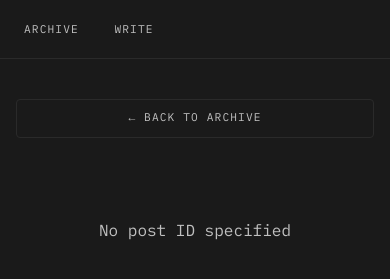
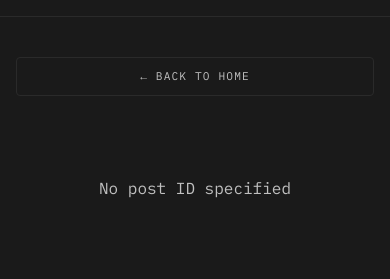
Before and after one commit to SilvioMartino/colinarchive, a website: page public/post.html in a window 390 px wide. Shown: the part 35-314 px from the top of the page. Drawn offline with nearby package versions, Linux system fonts and the light colour scheme.

Commit message:
Update post.html

```diff
--- a/public/post.html
+++ b/public/post.html
@@ -6,7 +6,6 @@
   <meta name="viewport" content="width=device-width, initial-scale=1.0">
 
   <link rel="preconnect" href="https://fonts.googleapis.com">
-  <!-- Added Caveat and Libre Baskerville for type-specific fonts -->
   <link href="https://fonts.googleapis.com/css2?family=Crimson+Text:wght@400;600&family=IBM+Plex+Mono:wght@400;500&family=Caveat:wght@400;600&family=Libre+Baskerville:wght@400;700&display=swap" rel="stylesheet">
 
   <script src="https://cdn.jsdelivr.net/npm/@supabase/supabase-js@2"></script>
@@ -17,7 +16,7 @@
       --bg: #0d0d0d;
       --paper: #1a1a1a;
       --fg: #e8e8e8;
-      --muted: #c0c0c0;        /* slightly brighter for better contrast */
+      --muted: #c0c0c0;
       --border: #2a2a2a;
       --accent: #e8e8e8;
       --highlight: #1f1f1f;
@@ -38,14 +37,14 @@
     }
 
     body {
-      background: var(--paper);  /* solid dark paper color, no texture */
+      background: var(--paper);
       color: var(--fg);
       font-family: var(--serif);
       min-height: 100vh;
       line-height: 1.6;
     }
 
-    /* ----- NAVBAR (matches archive page header exactly) ----- */
+    /* ----- NAVBAR (only logo linking to index) ----- */
     nav {
       background: var(--paper);
       border-bottom: 1px solid var(--border);
@@ -81,20 +80,7 @@
       51%, 100% { opacity: 0; }
     }
 
-    .links a {
-      font-family: var(--mono);
-      font-size: 0.7rem;
-      margin-left: 2rem;
-      text-decoration: none;
-      color: var(--muted);
-      text-transform: uppercase;
-      letter-spacing: 0.1em;
-      transition: color 0.3s;
-    }
-
-    .links a:hover {
-      color: var(--blue);
-    }
+    /* No extra links – just the logo */
 
     /* ----- MAIN CONTENT (full width, no boxes) ----- */
     .wrapper {
@@ -105,7 +91,7 @@
       z-index: 2;
     }
 
-    /* Back link – styled like archive's "Load more" button */
+    /* Back link – now goes to index */
     .back-link {
       margin-bottom: 2rem;
     }
@@ -144,7 +130,7 @@
     }
     .type-notes .title {
       font-family: var(--hand);
-      font-size: 2rem; /* slightly larger to match handwritten feel */
+      font-size: 2rem;
     }
 
     .title {
@@ -201,7 +187,6 @@
       color: var(--fg);
     }
 
-    /* Cover image (if any) */
     .hero-image {
       width: 100%;
       max-height: 400px;
@@ -211,7 +196,6 @@
       border: 1px solid var(--border);
     }
 
-    /* Paid entry – minimal distinction */
     .locked {
       text-align: center;
       padding: 3rem 2rem;
@@ -261,13 +245,6 @@
     @media (max-width: 700px) {
       nav {
         padding: 1rem 1.5rem;
-        flex-direction: column;
-        align-items: flex-start;
-        gap: 1rem;
-      }
-      .links a {
-        margin-left: 0;
-        margin-right: 2rem;
       }
       .wrapper {
         padding: 0 1rem;
@@ -299,16 +276,13 @@
 <body>
 
 <nav>
-  <a href="/archive.html" class="logo">Colin Archive</a>
-  <div class="links">
-    <a href="/archive.html">Archive</a>
-    <a href="/write.html">Write</a>
-  </div>
+  <a href="/" class="logo">Colin Archive</a>
+  <!-- No Archive/Write links -->
 </nav>
 
 <div class="wrapper">
   <div class="back-link">
-    <a href="/archive.html">← Back to Archive</a>
+    <a href="/">← Back to Home</a>
   </div>
 
   <div class="post-content" id="postContent">
@@ -397,7 +371,6 @@
       `;
     }
 
-    // Wrap with type class to apply font styles
     document.getElementById("postContent").innerHTML = `
       <div class="type-${type}">
         ${innerHtml}
```
